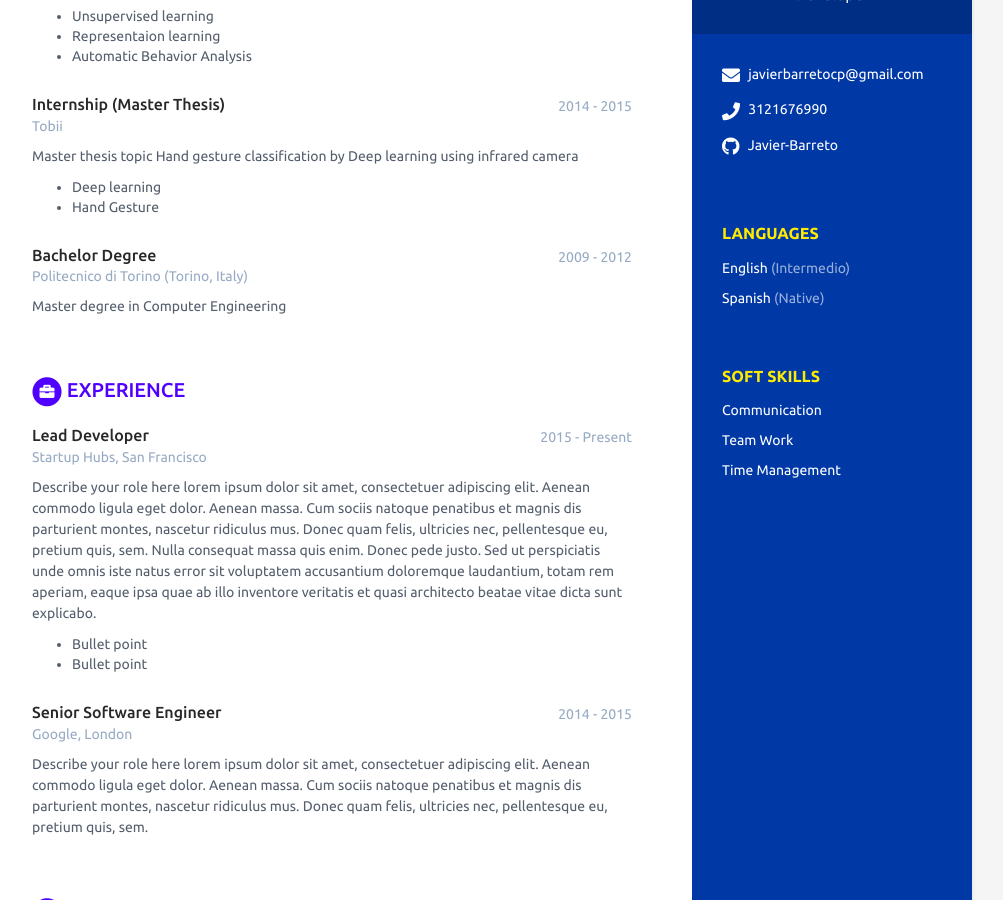
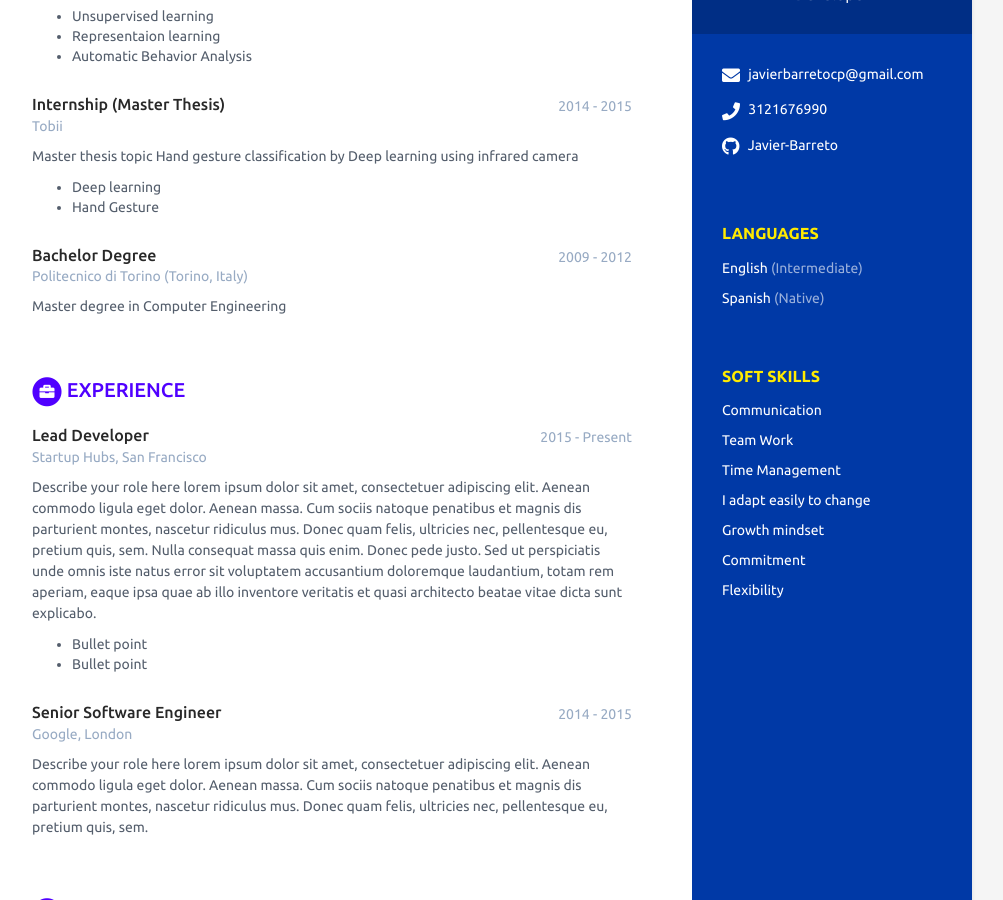
Before and after one commit to BC-MAY-21-RN/scorecard-Javier-Barreto, a Jekyll site: the page built from index.html, in a window 1280 px wide and 900 px high, scrolled down 457 px. Shown: the whole window, without its empty margins (168-1171 px from the left). Built offline with Jekyll 4.4.1, drawn with Linux system fonts in a browser that asks for light colours.

Commit message:
Added Interests

```diff
--- a/_data/data.yml
+++ b/_data/data.yml
@@ -27,7 +27,7 @@ sidebar:
   # Actualiza según los idiomas y nieles que tienes. Agrega o Elimina según sea necesario.
   languages:
     - idiom: English
-      level: Intermedio # Utiliza el resultado de tu examen oficial, o el nivel de acuerdo al modelo Dreyfus
+      level: Intermediate # Utiliza el resultado de tu examen oficial, o el nivel de acuerdo al modelo Dreyfus
 
     - idiom: Spanish
       level: Native # Utiliza el resultado de tu examen oficial, o el nivel de acuerdo al modelo Dreyfus
@@ -41,6 +41,18 @@ sidebar:
       link: # dejar en blanco
 
     - item: Time Management
+      link: # dejar en blanco
+
+    - item: I adapt easily to change
+      link: # dejar en blanco
+
+    - item: Growth mindset
+      link: # dejar en blanco
+
+    - item: Commitment
+      link: # dejar en blanco
+
+    - item: Flexibility
       link: # dejar en blanco
 
 # Registra aquí un resumen de tu perfil
```
